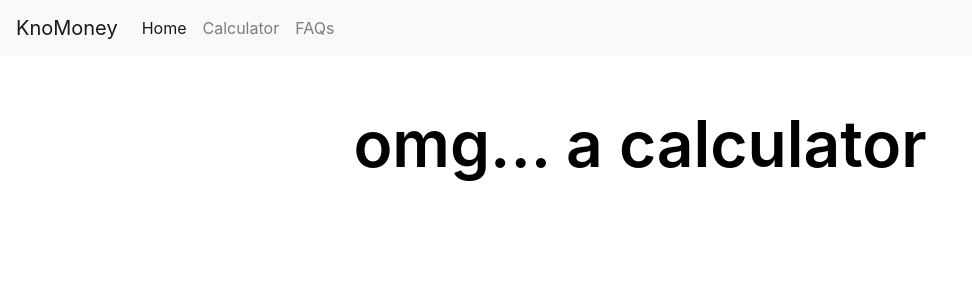
After one commit to sammydecks/KnoMoney, a Django app: page /calculate/ in a window 1280 px wide. The commit adds this page. Shown: the top 300 px of the page, without its empty margins (0-972 px from the left). Run offline with Django 5.2, Linux system fonts and the light colour scheme; some libraries are stand-ins or nearby versions.

Commit message:
Init calculator page

```diff
--- a/KnoMoney/KnoMoney/urls.py
+++ b/KnoMoney/KnoMoney/urls.py
@@ -19,5 +19,5 @@ from django.urls import path, include
 
 urlpatterns = [
     path("admin/", admin.site.urls),
-    path("", include("app.urls"))
+    path("", include("app.urls")),
 ]
--- a/KnoMoney/app/templates/base.html
+++ b/KnoMoney/app/templates/base.html
@@ -19,10 +19,10 @@
       <div class="collapse navbar-collapse" id="navbarNav">
         <ul class="navbar-nav">
           <li class="nav-item active">
-            <a class="nav-link" href="#">Home</a>
+            <a class="nav-link" href="/">Home</a>
           </li>
           <li class="nav-item">
-            <a class="nav-link" href="#">Calculator</a>
+            <a class="nav-link" href="{% url 'calculator' %}">Calculator</a>
           </li>
           <li class="nav-item">
             <a class="nav-link" href="#">FAQs</a>
--- /dev/null
+++ b/KnoMoney/app/templates/calculator.html
@@ -0,0 +1,7 @@
+{% extends "base.html" %}
+{% block title %}
+Home Page
+{% endblock %}
+{% block content %}
+<h1 id="welcome">omg... a calculator</h1>
+{% endblock %}
--- a/KnoMoney/app/urls.py
+++ b/KnoMoney/app/urls.py
@@ -2,5 +2,6 @@ from django.urls import path
 from . import views
 
 urlpatterns = [
-    path("", views.home, name="home")
+    path("", views.home, name="home"),
+    path("calculate/", views.calculator, name="calculator"),
 ]
--- a/KnoMoney/app/views.py
+++ b/KnoMoney/app/views.py
@@ -1,5 +1,8 @@
-from django.shortcuts import render, HttpResponse
+from django.shortcuts import render
 
 # Create your views here.
 def home(request):
     return render(request, "home.html")
+
+def calculator(request):
+    return render(request, "calculator.html")
```
